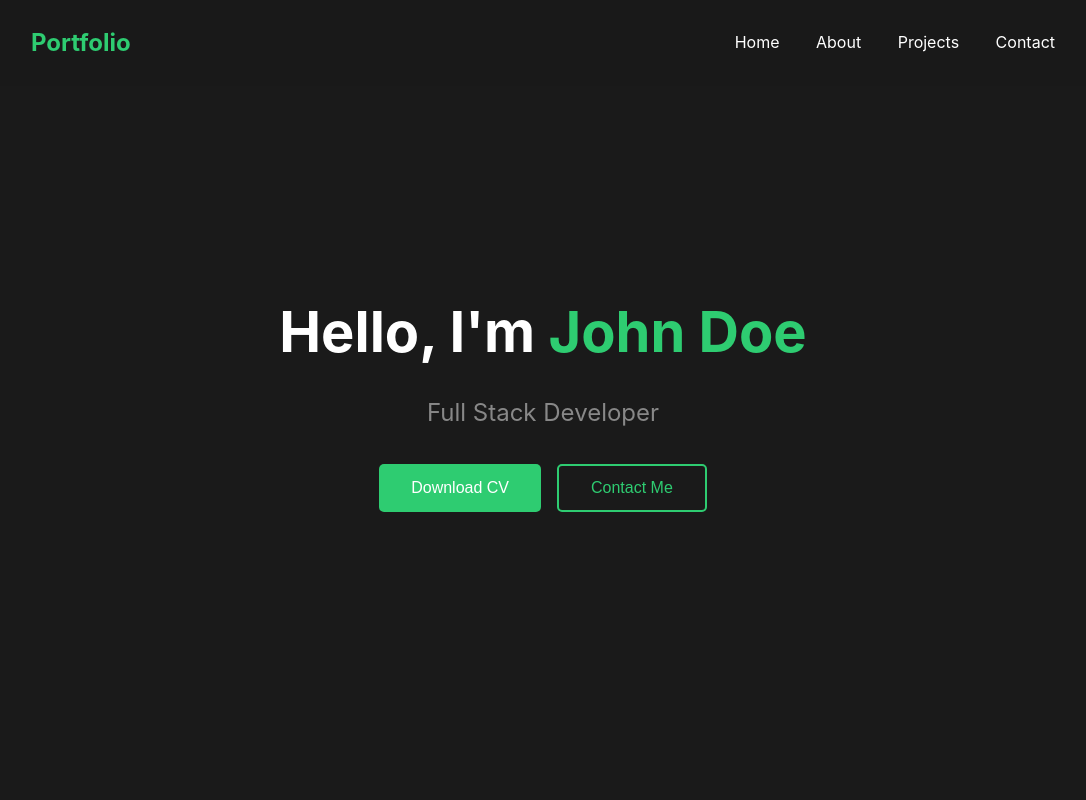
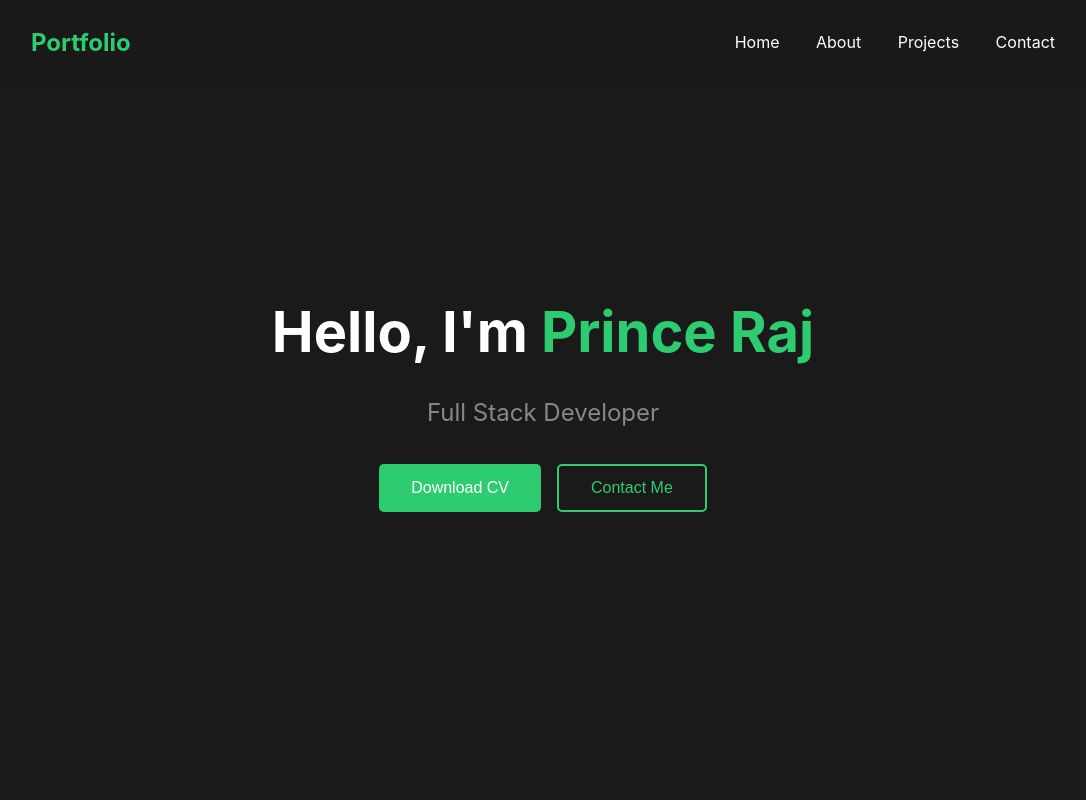
Before and after one commit to Rajprincexd/RajPrincexD, a website built with Vite: page index.html in a window 1280 px wide. Shown: the top 800 px of the page, without its empty margins (97-1183 px from the left). Built offline with nearby package versions, Linux system fonts and the light colour scheme.

Commit message:
Update index.html

```diff
--- a/index.html
+++ b/index.html
@@ -20,7 +20,7 @@
 
     <section id="home">
         <div class="hero">
-            <h1 class="glitch">Hello, I'm <span class="highlight">John Doe</span></h1>
+            <h1 class="glitch">Hello, I'm <span class="highlight">Prince Raj</span></h1>
             <p class="subtitle">Full Stack Developer</p>
             <div class="cta-buttons">
                 <button class="primary-btn">Download CV</button>
```
